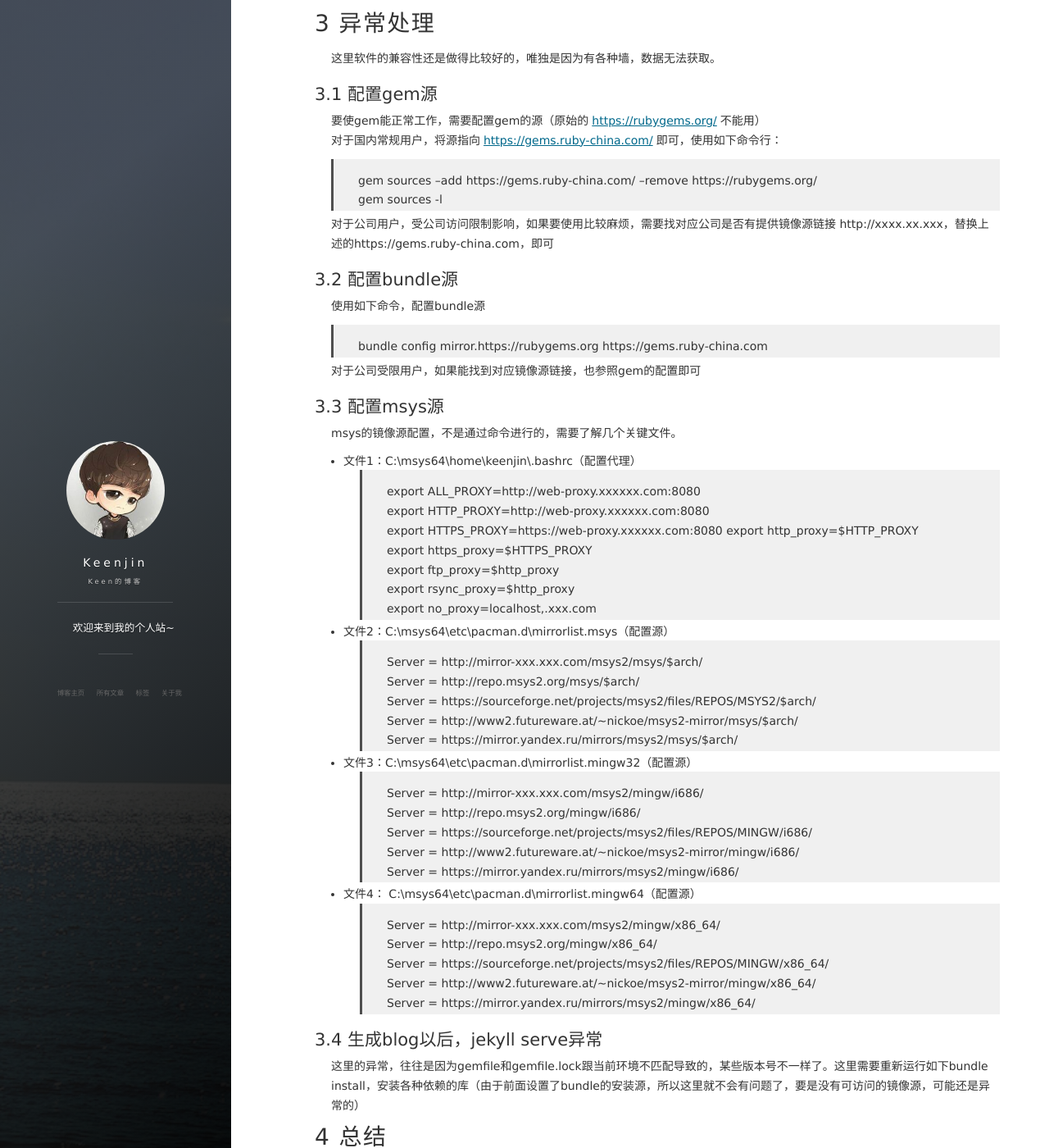
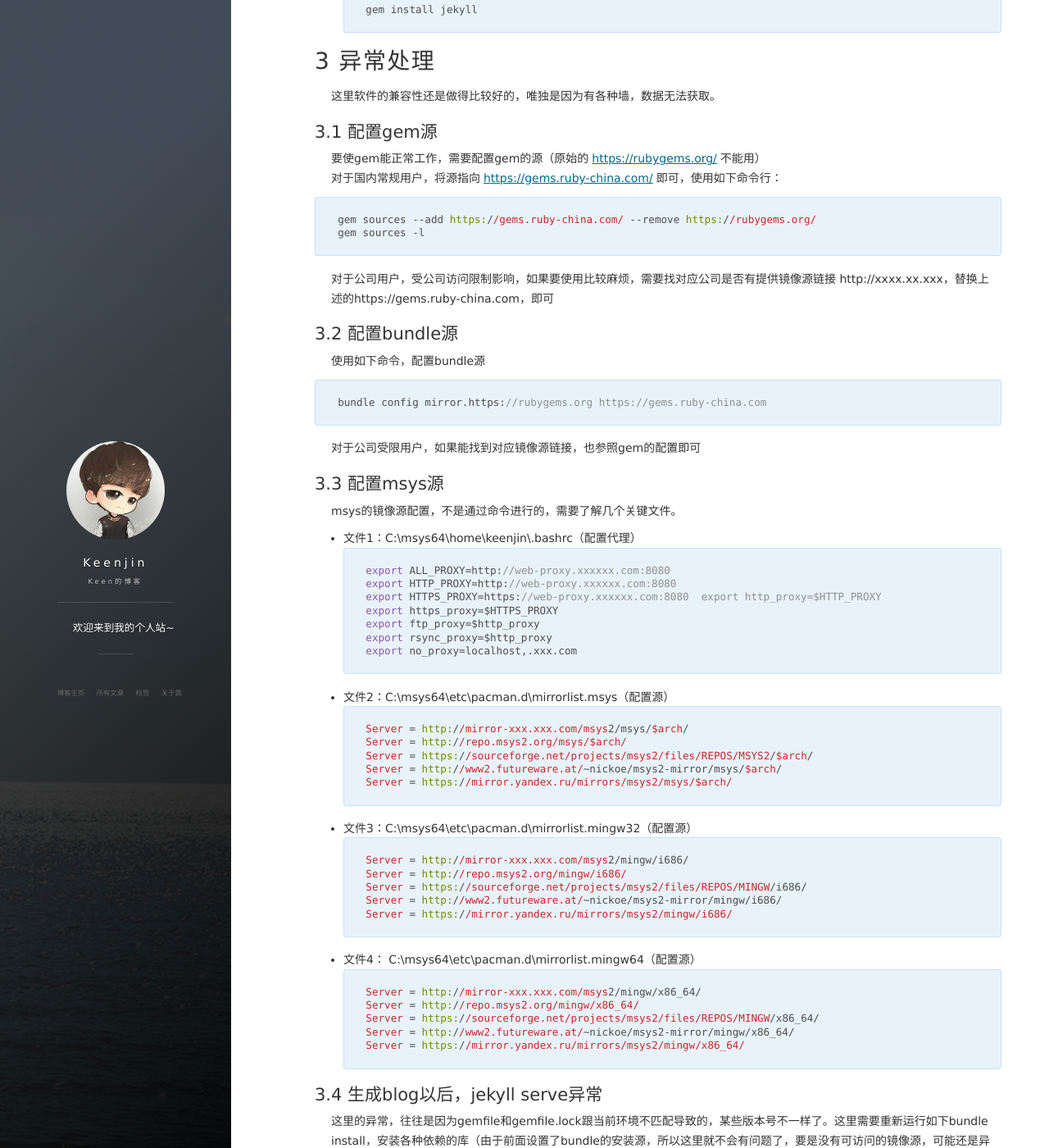
Before and after one commit to Keenjin/Keenjin.github.io, a Jekyll site: the page built from _posts/2016-12-25-jekyll_tutorials_with_mirror.md, in a window 1280 px wide and 1400 px high, scrolled down 482 px. Shown: the whole window at 82% size. Built offline with Jekyll 4.4.1, drawn with Linux system fonts in a browser that asks for light colours; nearby versions of some CDN libraries; comment, search, counter and statistics services are not loaded.

Commit message:
jekyll创建过程中遇到的坑

````diff
--- a/_posts/2016-12-25-jekyll_tutorials_with_mirror.md
+++ b/_posts/2016-12-25-jekyll_tutorials_with_mirror.md
@@ -15,59 +15,75 @@ jekyll需要依赖ruby、msys、rubygem、bundle。基本安装步骤大致如
 * 安装Ruby（最新的集成了gem、bundle）
 * 安装msys
 * 在msys里面使用如下命令更新相关数据库（相关的依赖的东西，必须要执行这步骤，<span style="color:red;">不出意外基本上会失败</span>）：
-> pacman -Syu
+```
+pacman -Syu
+```
 
 * 运行如下命令安装jekyll（<span style="color:red;">不出意外基本上会失败</span>）
-> gem install jekyll
+```
+gem install jekyll
+```
 
 # 3 异常处理
 这里软件的兼容性还是做得比较好的，唯独是因为有各种墙，数据无法获取。
 ## 3.1 配置gem源
 要使gem能正常工作，需要配置gem的源（原始的<https://rubygems.org/>不能用）
 对于国内常规用户，将源指向<https://gems.ruby-china.com/>即可，使用如下命令行：
-> gem sources --add https://gems.ruby-china.com/ --remove https://rubygems.org/
+```
+gem sources --add https://gems.ruby-china.com/ --remove https://rubygems.org/
 gem sources -l
+```
 
 对于公司用户，受公司访问限制影响，如果要使用比较麻烦，需要找对应公司是否有提供镜像源链接 http://xxxx.xx.xxx，替换上述的https://gems.ruby-china.com，即可
 
 ## 3.2 配置bundle源
 使用如下命令，配置bundle源
-> bundle config mirror.https://rubygems.org https://gems.ruby-china.com
+```
+bundle config mirror.https://rubygems.org https://gems.ruby-china.com
+```
 
 对于公司受限用户，如果能找到对应镜像源链接，也参照gem的配置即可
 
 ## 3.3 配置msys源
 msys的镜像源配置，不是通过命令进行的，需要了解几个关键文件。
 * 文件1：C:\msys64\home\keenjin\\.bashrc（配置代理）
-> export ALL_PROXY=http://web-proxy.xxxxxx.com:8080
+```
+export ALL_PROXY=http://web-proxy.xxxxxx.com:8080
 export HTTP_PROXY=http://web-proxy.xxxxxx.com:8080
 export HTTPS_PROXY=https://web-proxy.xxxxxx.com:8080  export http_proxy=$HTTP_PROXY
 export https_proxy=$HTTPS_PROXY
 export ftp_proxy=$http_proxy
 export rsync_proxy=$http_proxy
 export no_proxy=localhost,.xxx.com
+```
 * 文件2：C:\msys64\etc\pacman.d\mirrorlist.msys（配置源）
-> Server = http://mirror-xxx.xxx.com/msys2/msys/$arch/
+```
+Server = http://mirror-xxx.xxx.com/msys2/msys/$arch/
 Server = http://repo.msys2.org/msys/$arch/
 Server = https://sourceforge.net/projects/msys2/files/REPOS/MSYS2/$arch/
 Server = http://www2.futureware.at/~nickoe/msys2-mirror/msys/$arch/
 Server = https://mirror.yandex.ru/mirrors/msys2/msys/$arch/
+```
 * 文件3：C:\msys64\etc\pacman.d\mirrorlist.mingw32（配置源）
-> Server = http://mirror-xxx.xxx.com/msys2/mingw/i686/
+```
+Server = http://mirror-xxx.xxx.com/msys2/mingw/i686/
 Server = http://repo.msys2.org/mingw/i686/
 Server = https://sourceforge.net/projects/msys2/files/REPOS/MINGW/i686/
 Server = http://www2.futureware.at/~nickoe/msys2-mirror/mingw/i686/
 Server = https://mirror.yandex.ru/mirrors/msys2/mingw/i686/
+```
 
 * 文件4： C:\msys64\etc\pacman.d\mirrorlist.mingw64（配置源）
-> Server = http://mirror-xxx.xxx.com/msys2/mingw/x86_64/
+```
+Server = http://mirror-xxx.xxx.com/msys2/mingw/x86_64/
 Server = http://repo.msys2.org/mingw/x86_64/
 Server = https://sourceforge.net/projects/msys2/files/REPOS/MINGW/x86_64/
 Server = http://www2.futureware.at/~nickoe/msys2-mirror/mingw/x86_64/
 Server = https://mirror.yandex.ru/mirrors/msys2/mingw/x86_64/
+```
 
 ## 3.4 生成blog以后，jekyll serve异常
 这里的异常，往往是因为gemfile和gemfile.lock跟当前环境不匹配导致的，某些版本号不一样了。这里需要重新运行如下bundle install，安装各种依赖的库（由于前面设置了bundle的安装源，所以这里就不会有问题了，要是没有可访问的镜像源，可能还是异常的）
 
 # 4 总结
-凡是无法执行成功，都可能是安装源失败。linux有个比较好的点，所有的依赖，都在安装的时候自动去下载安装
+> 凡是无法执行成功，都可能是安装源失败。linux有个比较好的点，所有的依赖，都在安装的时候自动去下载安装
````
